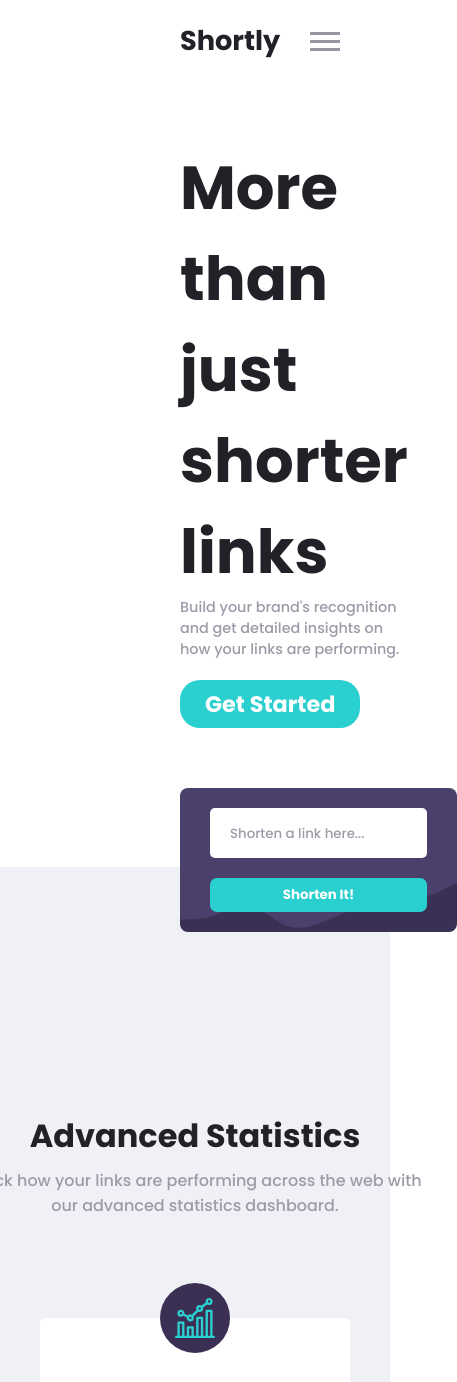
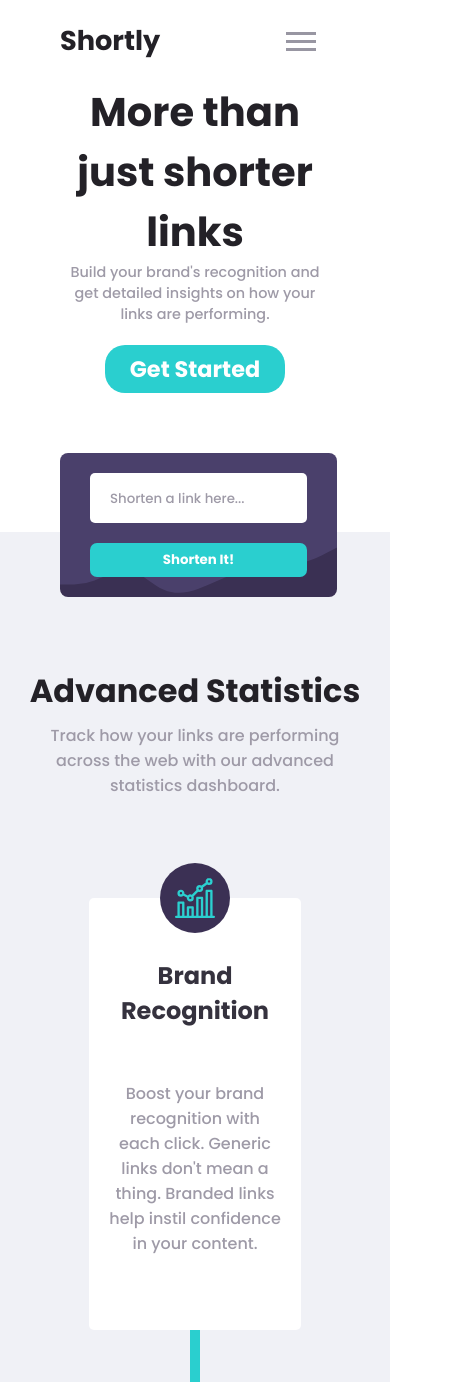
Before and after one commit to nandev04/Shortly, a React (Vite) app: page / in a window 390 px wide. Shown: the top 1382 px of the page, 457 px wide, since content can reach past the window. Built offline with nearby package versions, Linux system fonts and the light colour scheme.

Commit message:
Responsividade finalizada

```diff
--- a/src/App.jsx
+++ b/src/App.jsx
@@ -6,11 +6,11 @@ import Footer from './Components/Footer';
 
 function App() {
   return (
-    <div className="contentLimit">
+    <>
       <Header />
       <Main />
       <Footer />
-    </div>
+    </>
   );
 }
 
--- a/src/Components/Header.jsx
+++ b/src/Components/Header.jsx
@@ -3,6 +3,16 @@ import style from '../styleComponents/Header.module.css';
 import Button from './Button';
 
 const Header = () => {
+  React.useCallback(() => {
+    document.addEventListener('click', ({ target }) => {
+      const btn = document.querySelector('.btn');
+      const listMenu = document.querySelector('.dropMenu');
+      if (!listMenu.contains(target) && target !== btn) {
+        listMenu.classList.remove('activeDrop');
+      }
+    });
+  }, []);
+
   return (
     <header className={style.header}>
       <div className={style.menu}>
--- a/src/styleComponents/Header.module.css
+++ b/src/styleComponents/Header.module.css
@@ -175,3 +175,9 @@
     animation: show-up 0.3s forwards;
   }
 }
+
+@media (max-width: 870px) {
+  .menuToggle {
+    margin: 0 60px;
+  }
+}
--- a/src/styleComponents/Main.module.css
+++ b/src/styleComponents/Main.module.css
@@ -8,7 +8,6 @@
 }
 
 .infoContainer {
-  justify-self: start;
   max-width: 500px;
   height: 100%;
 }
@@ -39,12 +38,11 @@
   display: grid;
   justify-items: center;
   padding-top: 1px;
-  box-sizing: border-box;
   background-color: #f0f1f6;
   justify-content: center;
   padding: 65px 180px;
   margin-top: -65px;
-  width: 100%;
+  max-width: 100%;
 }
 
 .containerLinks {
@@ -56,7 +54,7 @@
 .advancedTitle {
   font-family: var(--primary-font);
   color: var(--very-dark-violet);
-  margin-top: calc(115px + 65px);
+  margin-top: 70px;
   text-align: center;
 }
 
@@ -220,12 +218,26 @@
     justify-self: center;
     transform: rotate(-90deg);
     transform-origin: center;
-    width: 900px;
+    width: 1100px;
     height: 10px;
   }
 }
 
 @media (max-width: 870px) {
+  .mainContainer {
+    grid-template-columns: 1fr;
+    margin: 0 60px;
+  }
+
+  .infoContainer {
+    text-align: center;
+  }
+
+  .sloganTitle {
+    font-size: 2.5rem;
+    /* width: 350px; */
+  }
+
   .containerInput {
     grid-template-columns: 1fr;
     gap: 20px;
@@ -242,4 +254,8 @@
     margin-left: 0;
     text-align: center;
   }
+
+  .advancedDescription {
+    width: 300px;
+  }
 }
```
Also changed, not shown: 1 other file (tests, documents, lock files or other folders).
